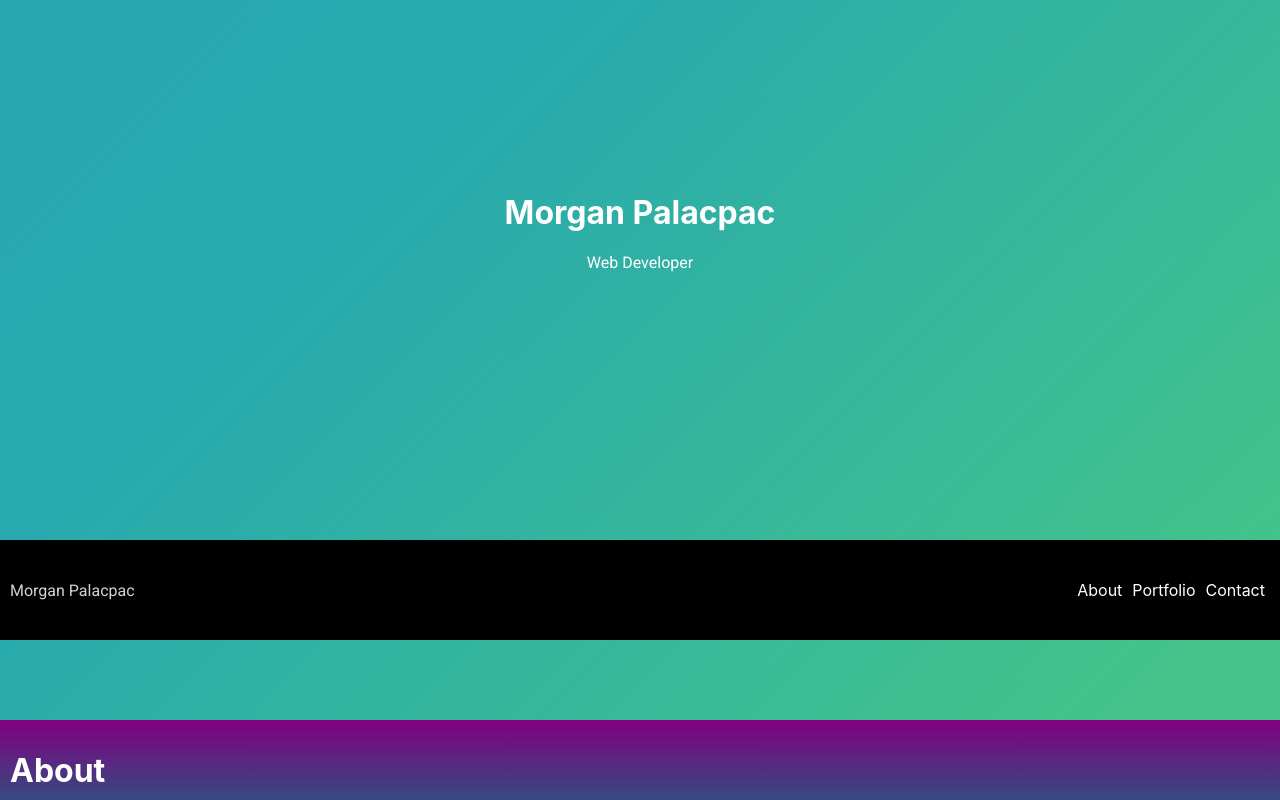
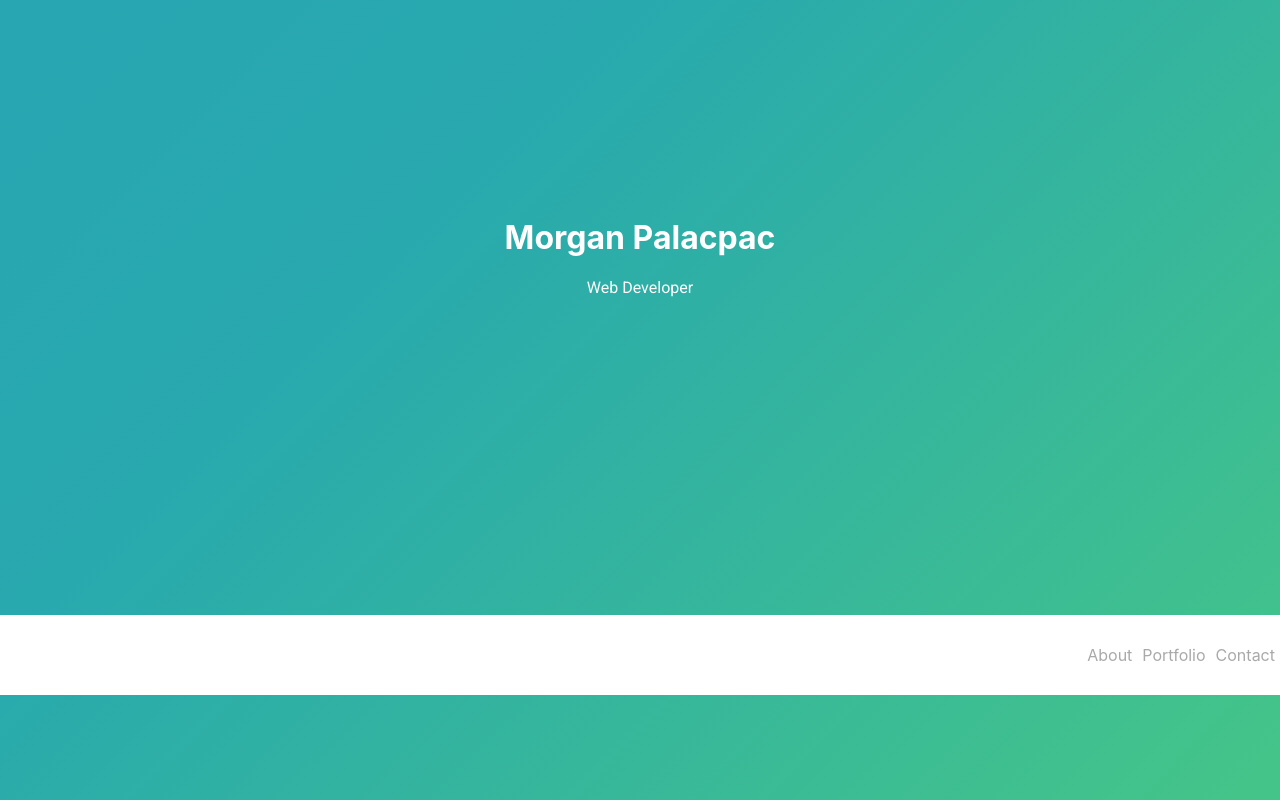
Before and after one commit to mfbradley/Portfolio, a React (Create React App) app in the folder client/: page / in a window 1280 px wide. Shown: the top 800 px of the page. Built offline with nearby package versions, Linux system fonts and the light colour scheme.

Commit message:
updated gradient on home page

```diff
--- a/client/src/Components/NavBar/NavBar.css
+++ b/client/src/Components/NavBar/NavBar.css
@@ -3,9 +3,8 @@
     flex-direction: row;
     align-items: center;
     justify-content: space-between;
-    background: black;
-    color: lightgrey;
-    padding: 10px;
+    background: white;
+    color: darkgrey;
     position: sticky;
     bottom: 0;
     left: 0;
@@ -23,15 +22,17 @@
 .navLinks {
     /* font-size: 14px; */
 }
-
+a {
+    color: darkgrey;
+}
 a:link {
     text-decoration: none;
-    color: white;
+    color: darkgrey;
     padding: 5px;
 }
 
 a:hover {
-    color: purple;
+    color: #28a9ae;
 }
 
 .fixed-nav {
@@ -40,3 +41,7 @@ a:hover {
     right: 0;
     bottom: 0;
 }
+
+.hidden {
+    color: white;
+}
--- a/client/src/Components/NavBar/NavBar.js
+++ b/client/src/Components/NavBar/NavBar.js
@@ -1,6 +1,7 @@
 import React from 'react';
 import './NavBar.css'
 import { Link } from 'react-router-dom';
+
 class NavBar extends React.Component {
     constructor(props) {
         super(props);
@@ -26,7 +27,7 @@ class NavBar extends React.Component {
         return (
             <nav className={this.state.scroll > this.state.top ? "navBar fixed-nav" : "navBar"}>
 
-                <p className="navTitle">Morgan Palacpac</p>
+                <p className={this.state.scroll > this.state.top ? "navTitle" : "hidden"}>Morgan Palacpac</p>
                 <div>
                     <Link to="/about">About</Link>
                     <Link to="/portfolio">Portfolio</Link>
--- a/client/src/Pages/About/About.css
+++ b/client/src/Pages/About/About.css
@@ -2,7 +2,6 @@
     display: grid;
     grid-template-rows: 1fr;
     grid-auto-columns: 1fr;
-    background: linear-gradient(purple, teal);
 }
 
 .Content {
--- a/client/src/Pages/Home/Home.css
+++ b/client/src/Pages/Home/Home.css
@@ -5,8 +5,7 @@
     color: white;
     text-align: center;
     align-items: center;
-    width: 100vw;
-    height: 90vh;
+    height: 100vh;
     /* background: linear-gradient(-45deg, teal, purple, blue, teal); */
     background: linear-gradient(-45deg, #4fb576, #44c489, #28a9ae, #28a2b7, #4c7788, #6c4f63, #432c39);
     background-image: linear-gradient(to top,  0%,  30%,  46%,  59%,  71%,  86%,  100%);
@@ -90,7 +89,3 @@
 
 
 }
-
-a {
-    color: white;
-}
```
